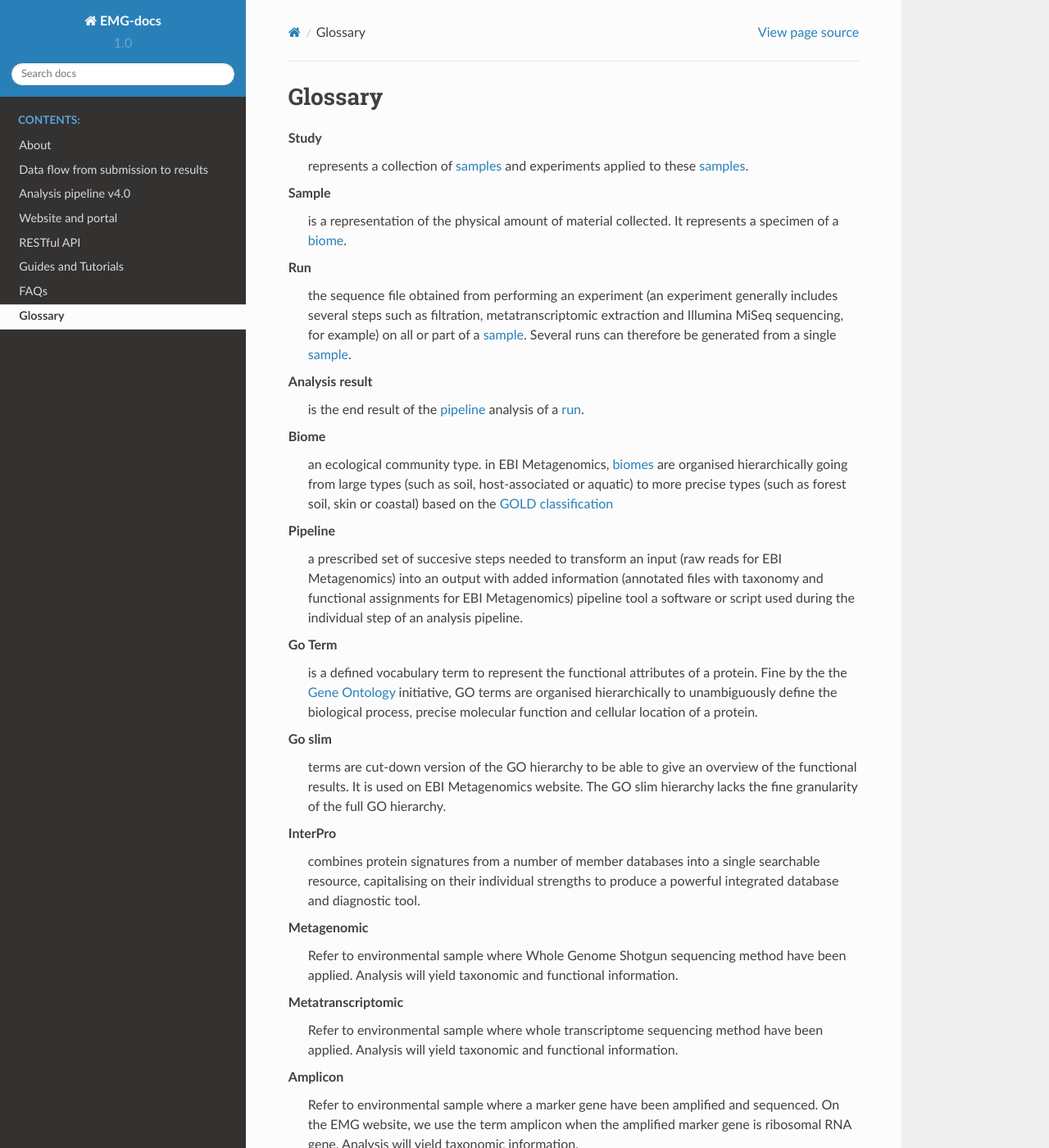
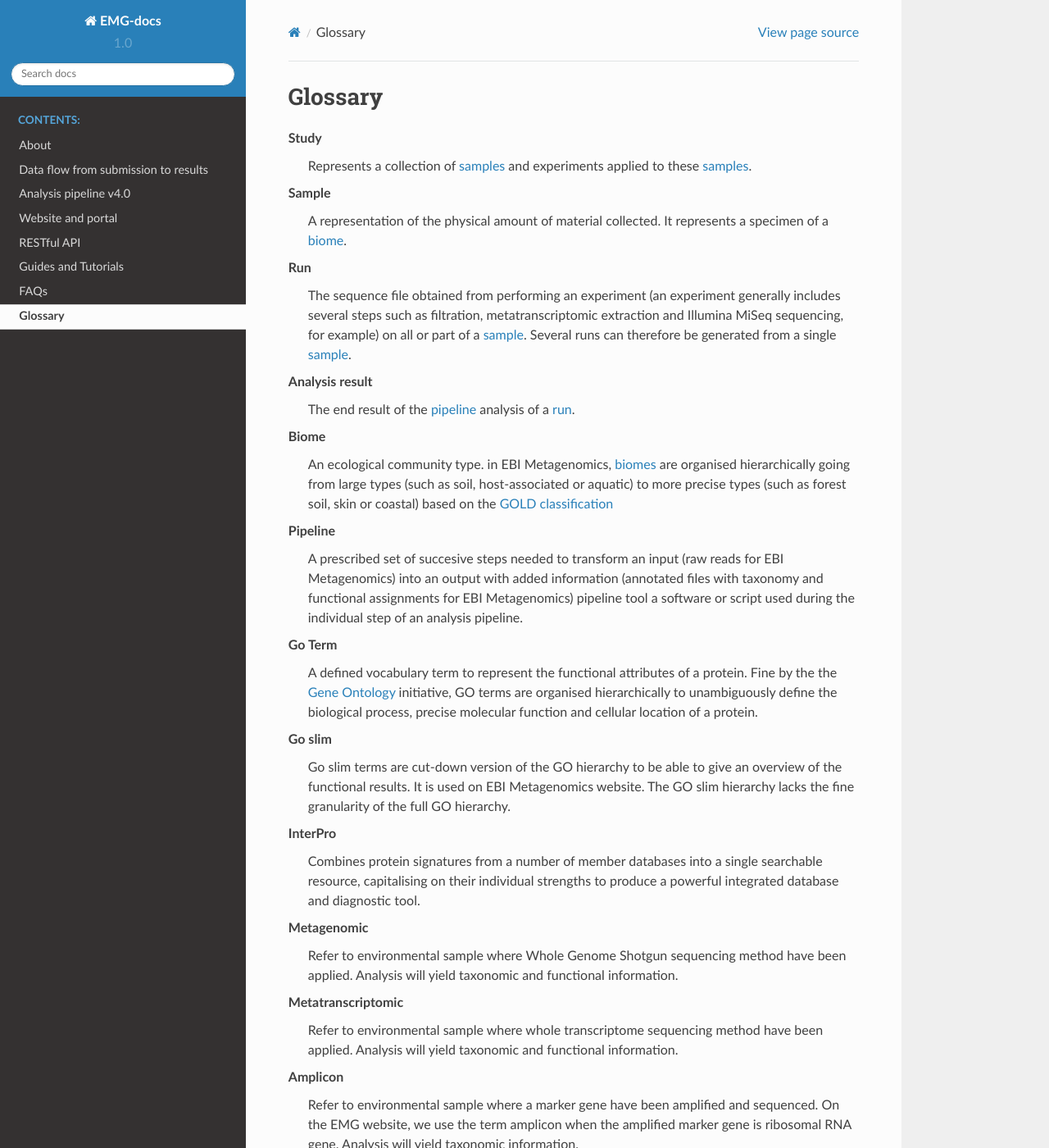
Before and after one commit to EBI-Metagenomics/EMG-docs, a Sphinx documentation site: the page built from docs/glossary.rst, in a window 1280 px wide and 1400 px high. Shown: the whole window at 82% size. Built offline with Sphinx 7.4.7 and the Read the Docs theme 2.0.0, drawn with Linux system fonts in a browser that asks for light colours.

Commit message:
minor adjustment to glossary

```diff
--- a/docs/glossary.rst
+++ b/docs/glossary.rst
@@ -4,39 +4,39 @@ Glossary
 .. glossary::
 
     Study
-        represents a collection of :term:`samples<sample>` and experiments applied to these :term:`samples<sample>`.
+        Represents a collection of :term:`samples<sample>` and experiments applied to these :term:`samples<sample>`.
 
 
     Sample
-        is a representation of the physical amount of material collected. It represents a specimen of a :term:`biome`.
+        A representation of the physical amount of material collected. It represents a specimen of a :term:`biome`.
 
 
     Run
-        the sequence file obtained from performing an experiment (an experiment generally includes several steps such as filtration, metatranscriptomic extraction and Illumina MiSeq sequencing, for example) on all or part of a :term:`sample`. Several runs can therefore be generated from a single :term:`sample`.
+        The sequence file obtained from performing an experiment (an experiment generally includes several steps such as filtration, metatranscriptomic extraction and Illumina MiSeq sequencing, for example) on all or part of a :term:`sample`. Several runs can therefore be generated from a single :term:`sample`.
 
 
     Analysis result
-        is the end result of the :term:`pipeline` analysis of a :term:`run`.
+        The end result of the :term:`pipeline` analysis of a :term:`run`.
 
 
     Biome
-        an ecological community type. in EBI Metagenomics, :term:`biomes<biome>` are organised hierarchically going from large types (such as soil, host-associated or aquatic) to more precise types (such as forest soil, skin or coastal) based on the `GOLD classification <https://gold.jgi.doe.gov/distribution#Classification>`_
+        An ecological community type. in EBI Metagenomics, :term:`biomes<biome>` are organised hierarchically going from large types (such as soil, host-associated or aquatic) to more precise types (such as forest soil, skin or coastal) based on the `GOLD classification <https://gold.jgi.doe.gov/distribution#Classification>`_
 
 
     Pipeline
-        a prescribed set of succesive steps needed to transform an input (raw reads for EBI Metagenomics) into an output with added information (annotated files with taxonomy and functional assignments for EBI Metagenomics) pipeline tool	a software or script used during the individual step of an analysis pipeline.
+        A prescribed set of succesive steps needed to transform an input (raw reads for EBI Metagenomics) into an output with added information (annotated files with taxonomy and functional assignments for EBI Metagenomics) pipeline tool	a software or script used during the individual step of an analysis pipeline.
 
 
     Go Term
-        is a defined vocabulary term to represent the functional attributes of a protein. Fine by the the `Gene Ontology <http://www.geneontology.org/>`_ initiative, GO terms are organised hierarchically to unambiguously define the biological process, precise molecular function and cellular location of a protein.
+        A defined vocabulary term to represent the functional attributes of a protein. Fine by the the `Gene Ontology <http://www.geneontology.org/>`_ initiative, GO terms are organised hierarchically to unambiguously define the biological process, precise molecular function and cellular location of a protein.
 
 
     Go slim
-        terms are cut-down version of the GO hierarchy to be able to give an overview of the functional results. It is used on EBI Metagenomics website. The GO slim hierarchy lacks the fine granularity of the full GO hierarchy.
+        Go slim terms are cut-down version of the GO hierarchy to be able to give an overview of the functional results. It is used on EBI Metagenomics website. The GO slim hierarchy lacks the fine granularity of the full GO hierarchy.
 
 
     InterPro
-        combines protein signatures from a number of member databases into a single searchable resource, capitalising on their individual strengths to produce a powerful integrated database and diagnostic tool.
+        Combines protein signatures from a number of member databases into a single searchable resource, capitalising on their individual strengths to produce a powerful integrated database and diagnostic tool.
 
 
     Metagenomic
```
